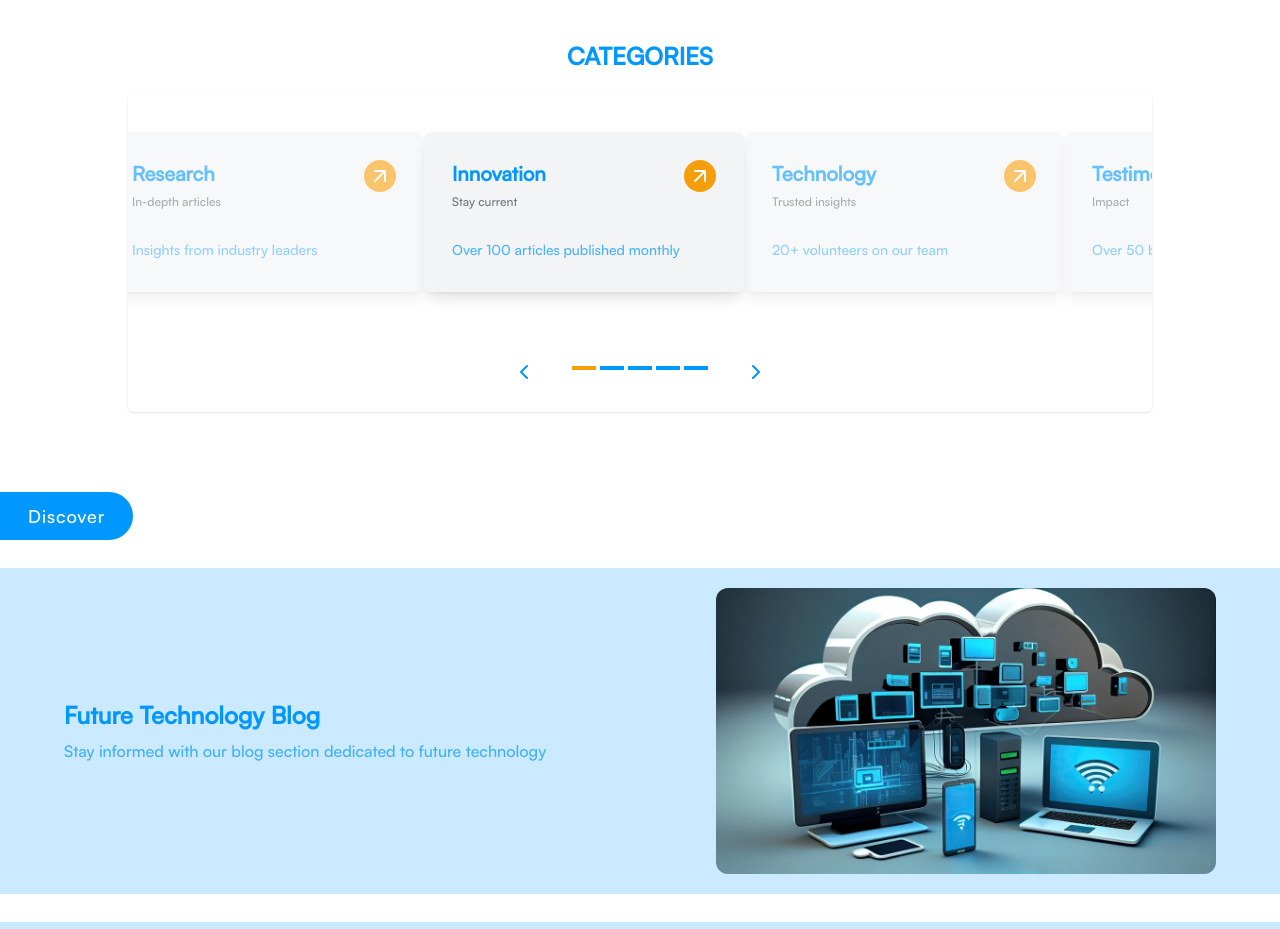
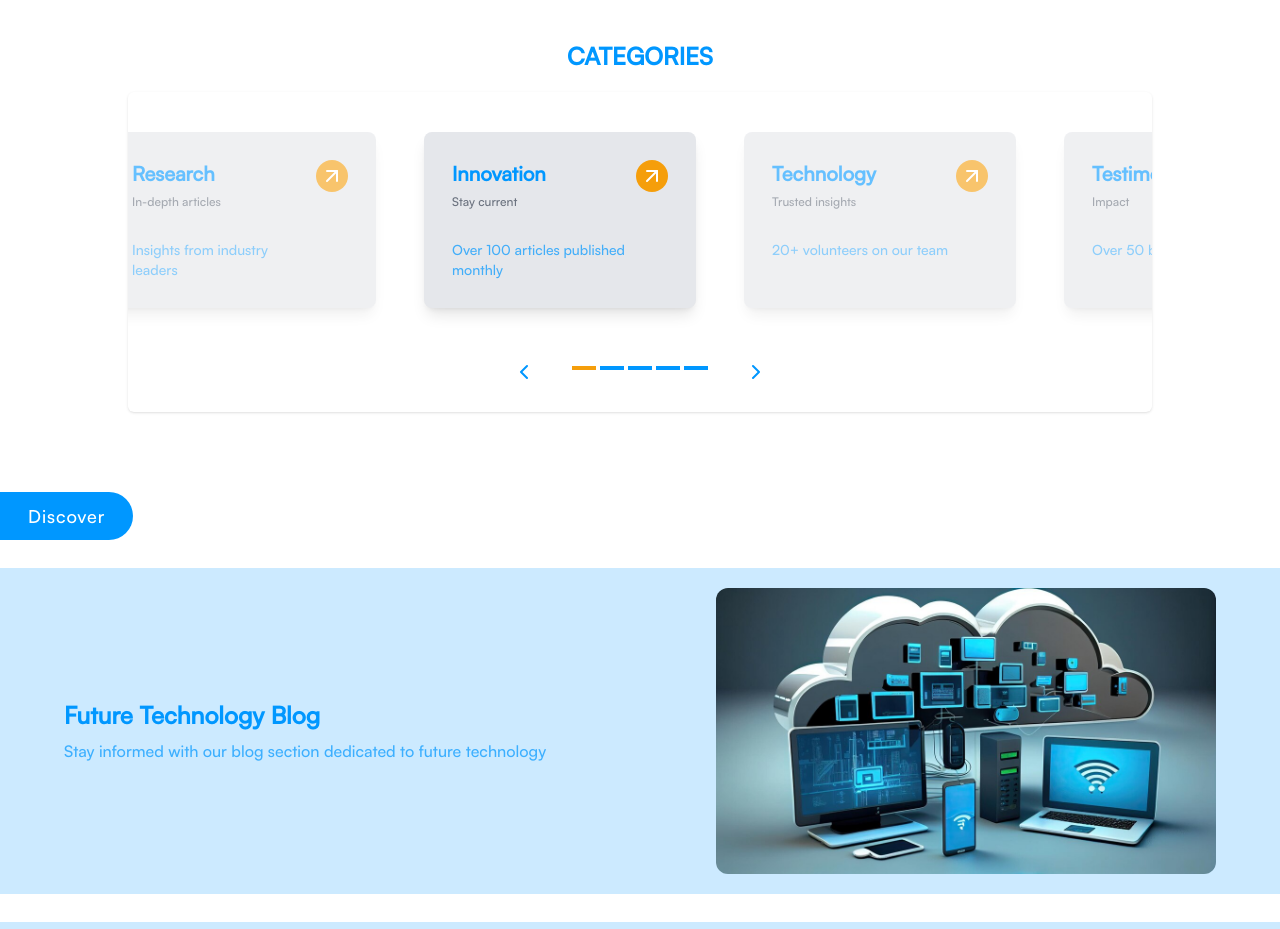
Before and after one commit to Austinobravo/seep, a Next.js app: page /news in a window 1280 px wide. Shown: the part 900-1829 px from the top of the page. Built offline with nearby package versions, Linux system fonts and the light colour scheme.

Commit message:
modified the category card

```diff
--- a/app/(news)/news/_components/NewsCategories.tsx
+++ b/app/(news)/news/_components/NewsCategories.tsx
@@ -135,7 +135,7 @@ const NewsCategories = () => {
                 onMouseLeave={handleMouseUp}
 
                 style={{
-                    cursor: isDragging.current ? 'grabbing' : 'grab', // Change cursor based on drag state
+                    cursor: isDragging.current ? 'grabbing' : 'grab',
                 }}
             >
                 {categories.map((category, index) => (
@@ -144,7 +144,7 @@ const NewsCategories = () => {
                         className="absolute w-80 sm:ml-44 md:ml-64 mx-auto"
                         style={getTransformStyle(index)}
                     >
-                        <div className="bg-gray-100 flex justify-between p-7 text-gray-100 h-40 mx-10 rounded-lg shadow-lg w-80">
+                        <div className="bg-gray-200 flex justify-between p-7 text-gray-100 h-44 mx-10 rounded-lg shadow-lg w-[17rem]">
                             <div className="text-gray-700">
                                 <h3 className="text-xl seep-text-color font-semibold">{category.heading}</h3>
                                 <span className="text-xs opacity-70">{category.shorten_desc}</span>
```
